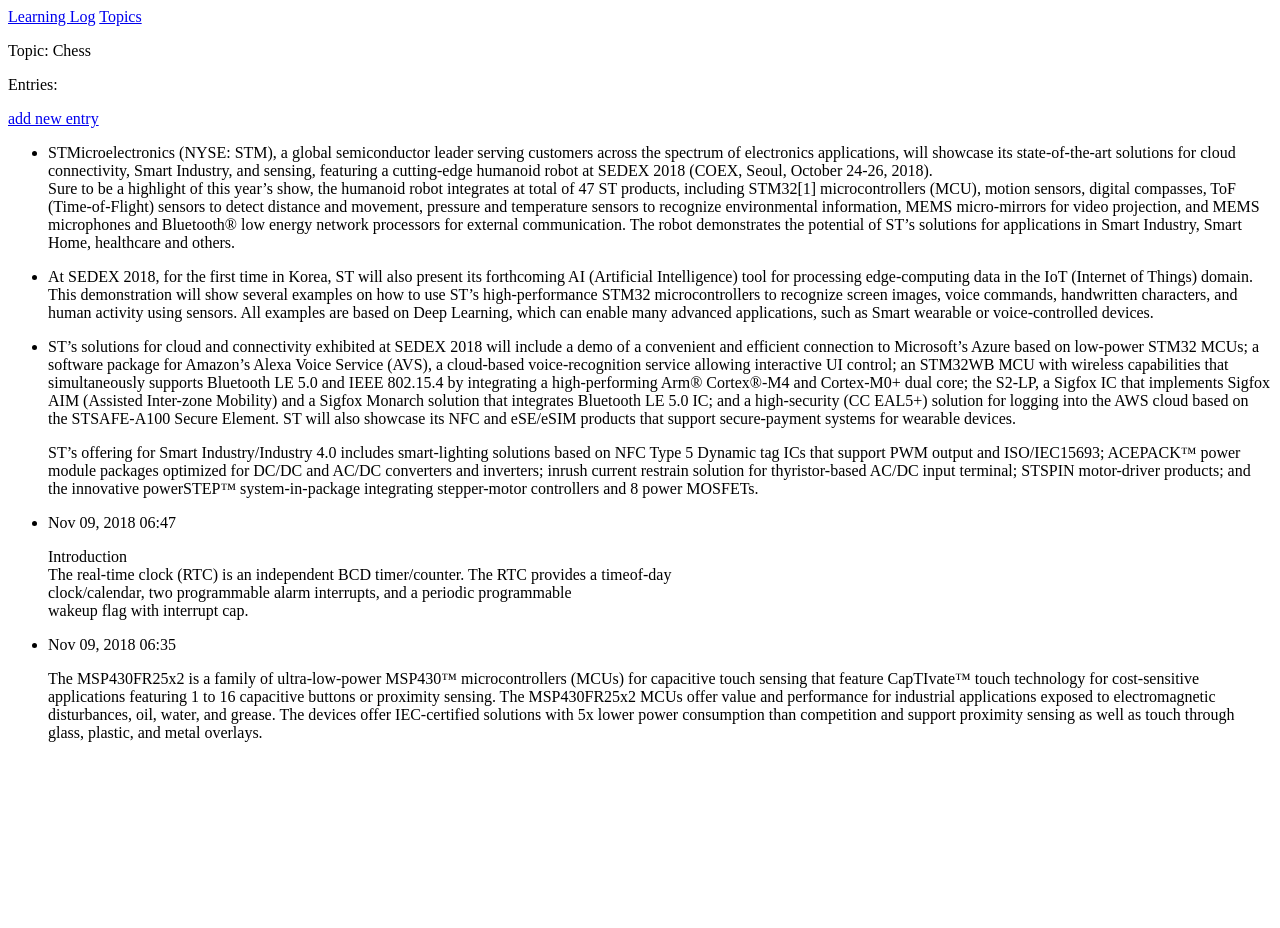
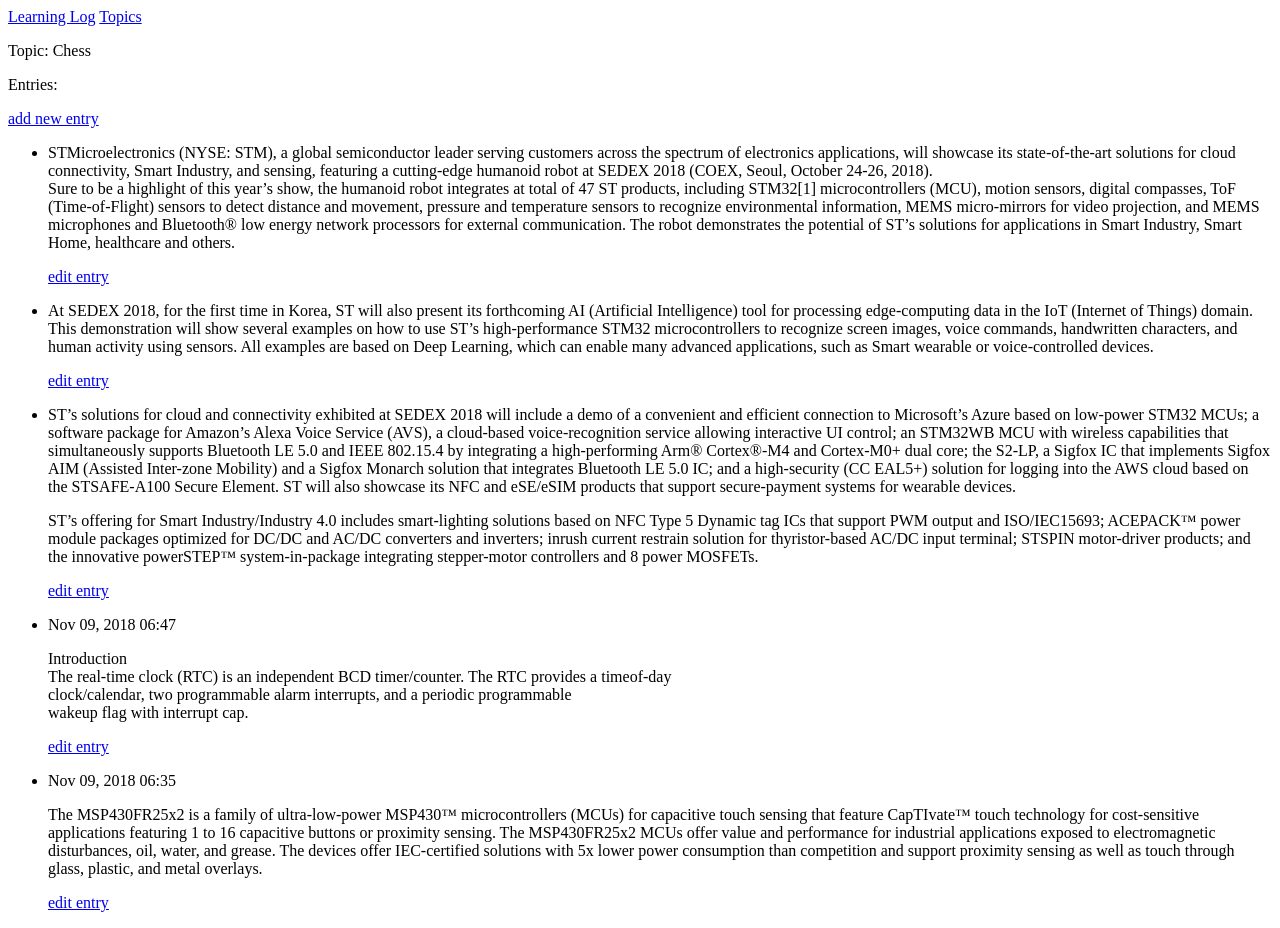
Before and after one commit to whjwhjwhj/PythonLearningOffice, a Django app: page /topics/1/ in a window 1280 px wide. Before the commit the page ends 742 px from the top, so only its background shows below. Run offline with Django 3.2, Linux system fonts and the light colour scheme; data comes from the database, SQL or seed files in the repository; both versions use the stored data as it was after the commit.

Commit message:
2018/11/9  编辑条目

```diff
--- a/learning_logs/templates/learning_logs/topic.html
+++ b/learning_logs/templates/learning_logs/topic.html
@@ -10,6 +10,9 @@
         <li>
             <p>{{ entry.date_added|date:'M d, Y H:i'}}</p>
             <p>{{ entry.text|linebreaks }}</p>
+            <p>
+                <a href="{% url 'learning_logs:edit_entry' entry.id %}">edit entry</a>
+            </p>
         </li>
     {% empty %}
         <li>
--- a/learning_logs/urls.py
+++ b/learning_logs/urls.py
@@ -7,10 +7,12 @@
     url('^$', views.index, name='index'),
     #显示所有主题
     url(r'^topics/$', views.topics, name='topics'),
-    #特定主题的详细页面
+    #显示特定主题的详细页面
     url(r'^topics/(?P<topic_id>\d+)/$', views.topic, name='topic'),
     #用于添加新主题的网页
     url(r'^new_topic/$', views.new_topic, name='new_topic'),
     #用于添加新条目的网页
     url(r'^new_entry/(?P<topic_id>\d+)/$', views.new_entry, name='new_entry'),
+    #用于编辑条目的页面
+    url(r'^edit_entry/(?P<entry_id>\d+)/$', views.edit_entry, name='edit_entry'),
 ]
--- a/learning_logs/views.py
+++ b/learning_logs/views.py
@@ -1,8 +1,8 @@
 from django.shortcuts import render
 from django.http import  HttpResponseRedirect
 from django.urls import reverse
-from .models import Topic
-from .forms import TopicForm,Entryform
+from .models import Topic, Entry
+from .forms import TopicForm, Entryform
 
 # Create your views here.
 def index(request):
@@ -53,3 +53,20 @@
             return HttpResponseRedirect(reverse('learning_logs:topic', args=[topic_id]))
     context = {'topic': topic, 'form': form}
     return render(request, 'learning_logs/new_entry.html', context)
+
+def edit_entry(request, entry_id):
+    """编辑既有条目"""
+    entry = Entry.objects.get(id=entry_id)
+    topic = entry.topic
+
+    if request.method != 'POST':
+        #初次请求，使用当前条目填充表单
+        form = Entryform(instance=entry)
+    else:
+        #POST递交的数据，对数据进行处理
+        form = Entryform(instance=entry, data=request.POST)
+        if form.is_valid():
+            form.save()
+            return HttpResponseRedirect(reverse('learning_logs/topic', args=[topic.id]))
+    context = {'entry': entry, 'topic': topic, 'form': form}
+    return render(request, 'learning_logs/edit_entry.html', context)
```
Also changed, not shown: learning_logs/templates/learning_logs/edit_entry.html (added, +14 -0 lines), db.sqlite3.
